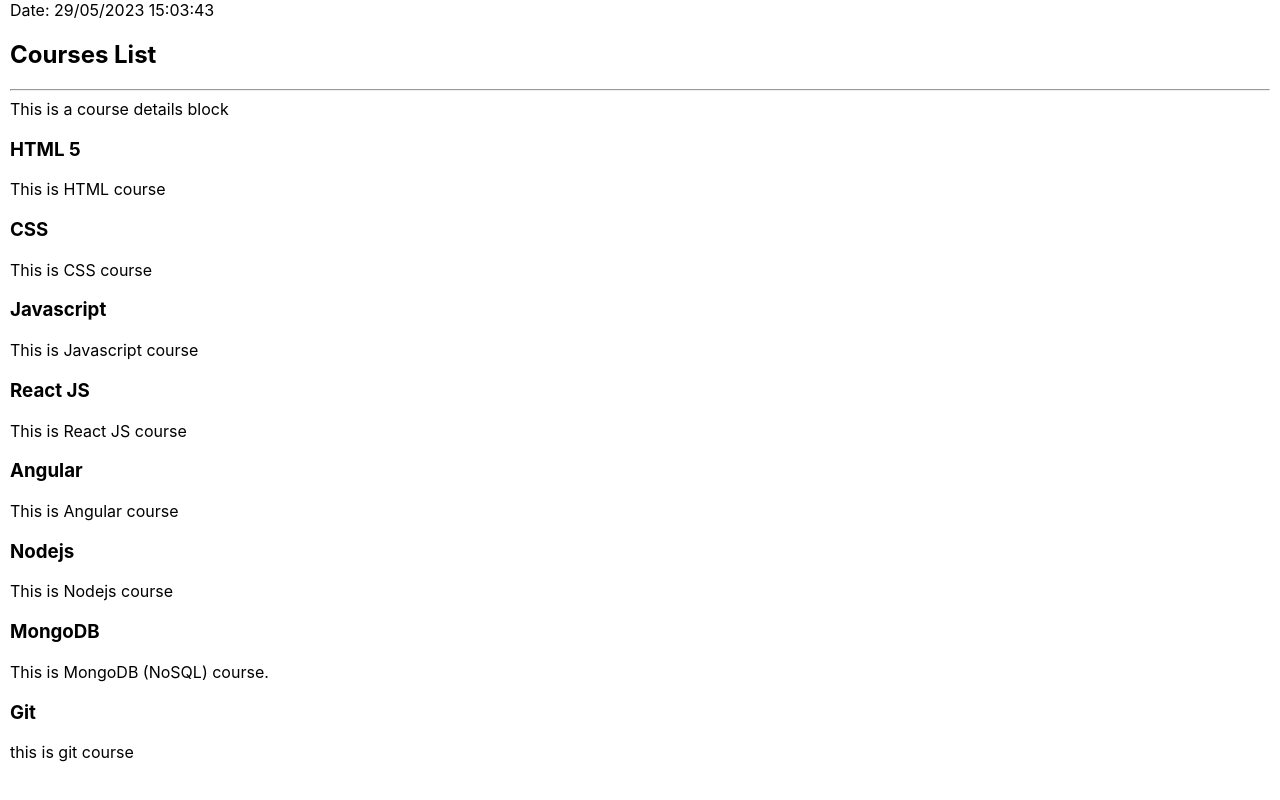
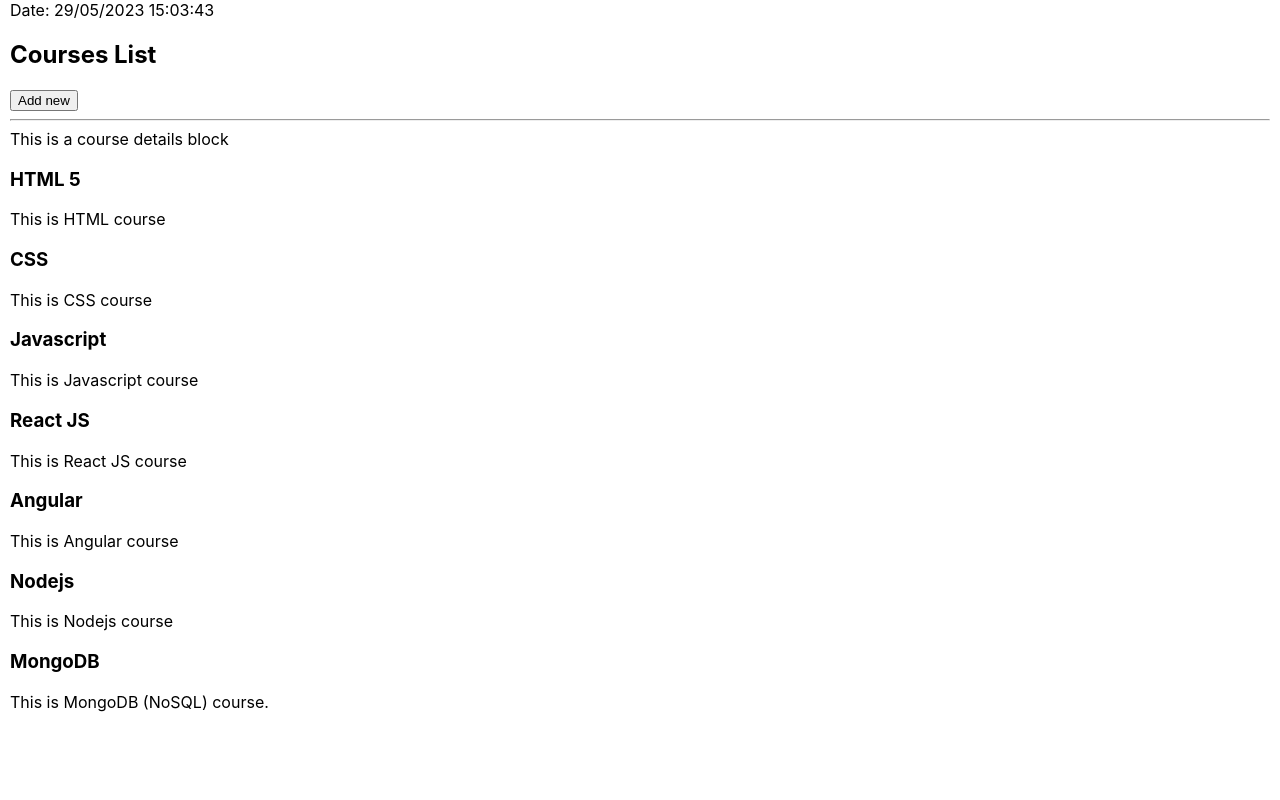
Before and after one commit to dineshgopalchand/mern-31, a React (Create React App) app in the folder react-session/: page / in a window 1280 px wide. Built offline with nearby package versions, Linux system fonts and the light colour scheme.

Commit message:
Started Event Handling

```diff
--- a/react-session/src/CourseList.jsx
+++ b/react-session/src/CourseList.jsx
@@ -7,32 +7,39 @@ const CourseList = () => {
   const [courseList, setCourseList] = useState(courses);
 
   useEffect(() => {
-    setTimeout(() => {
-      const newCourse = {
-        id: Date.now(),
-        name: "Git",
-        details: "this is git course",
-      };
-      setCourseList((prev) => {
-        console.log("course updated");
-        return [...prev, newCourse];
-      });
-    }, 2000);
+    // setTimeout(() => {
+    //   addNewCourse();
+    // }, 2000);
     return () => {
       console.log("it will run at the end");
     };
   }, []);
 
+  function addNewCourse() {
+    const newCourse = {
+      id: Date.now(),
+      name: "Git",
+      details: "this is git course",
+    };
+    setCourseList((prev) => {
+      console.log("course updated");
+      return [...prev, newCourse];
+    });
+  }
+
   return (
     <div>
       <h2>{title}</h2>
+      <button onClick={(e)=>{
+        console.log(e);
+        addNewCourse()
+        }}>Add new</button>
       <hr />
       <div>This is a course details block</div>
       {courseList.map((course) => {
         return <Courses course={course} key={course.id} />;
       })}
     </div>
-
   );
 };
 
```
